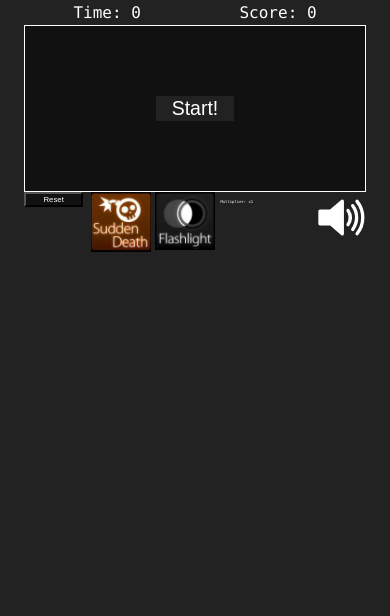
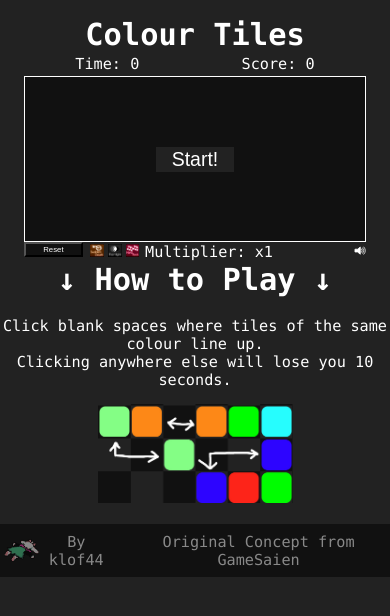
Before and after one commit to klof44/klof44.github.io, a plain HTML site: page colour-tiles/index.html in a window 390 px wide. Drawn offline with Linux system fonts and the light colour scheme.

Commit message:
hardrock

```diff
--- a/colour-tiles/index.html
+++ b/colour-tiles/index.html
@@ -7,6 +7,7 @@
     <link rel="stylesheet" href="/static/style/colour-tiles.css">
 </head>
 <body>
+    <h1 class="title">Colour Tiles</h1>
     <div class="info">
         <p id="time">Time: 0</p>
         <p id="score">Score: 0</p>
@@ -16,14 +17,30 @@
         <button id="start" onclick="StartGame()">Start!</button>
     </div>
     <div>
-        <button id="mute" onclick="Mute()"><img src="/static/img/colour-tiles/Speaker_Icon.svg" height="50"></button>
+        <button id="mute" onclick="Mute()"><img src="/static/img/colour-tiles/Speaker_Icon.svg" width="60"></button>
         <button id="reset" onclick="ResetGame()">Reset</button>
     </div>
     <div id="mods" class="mods">
         <button id="sudden-death" onclick="ToggleSD()"><img src="/static/img/colour-tiles/sd_mod.png" width="60"></button>
         <button id="flashlight-mod" onclick="ToggleFL()"><img src="/static/img/colour-tiles/fl_mod.png" width="60"></button>
+        <button id="hardrock-mod" onclick="ToggleHR()"><img src="/static/img/colour-tiles/hr_mod.png" width="60"></button>
         <p id="mod-multiplier">Multiplier: x1</p>
     </div>
+
+    <div class="howto">
+        <h1>↓ How to Play ↓</h1>
+        <p>
+            Click blank spaces where tiles of the same colour line up.<br>
+            Clicking anywhere else will lose you 10 seconds.
+        </p>
+        <img src="/static/img/colour-tiles/tutorial.png" alt="tutorial">
+    </div>
+
+    <div class="footer">
+        <a class="with-image" href="/"><img src="/static/img/pfp.png" height="30" alt="pfp"> By klof44</a>
+        <a href="https://en.gamesaien.com/game/color_tiles/" target="_blank">Original Concept from GameSaien</a>
+    </div>
+
     <script src="/static/js/colour-tiles.js"></script>
 </body>
 </html>
--- a/static/js/colour-tiles.js
+++ b/static/js/colour-tiles.js
@@ -27,10 +27,6 @@ let mute = false
 
 let board = document.getElementById("board")
 let flashlight = document.getElementById("flashlight")
-flashlight.style.width = board.getBoundingClientRect().width - 2 + "px"
-flashlight.style.height = board.getBoundingClientRect().height - 2 + "px"
-flashlight.style.top = board.getBoundingClientRect().top + "px"
-flashlight.style.left = board.getBoundingClientRect().left + "px"
 
 let mousex = 0
 let mousey = 0
@@ -54,6 +50,7 @@ function StartGame() {
 
     time = 120
     score = 0
+    updateTime()
 
     let modsMenu = document.getElementById("mods")
     modsMenu.classList.add("mods-locked")
@@ -120,6 +117,9 @@ function CreateBoard() {
         for (let j = 0; j < 32; j++) {
             let tile = document.createElement("img")
             tile.src = "/static/img/colour-tiles/" + tileNames[tiles[i][j]]
+            if (hrMod) {
+                tile.classList.add("hr-tile")
+            }
             tile.classList.add("tile")
             tile.id = i + "-" + j
             tile.draggable = false
@@ -180,6 +180,10 @@ function StartTimer() {
 }
 
 function updateTime(change = 0) {
+    if (hrMod) {
+        change = change * 2
+    }
+
     if (sdMod && change < 0) {
         EndGame()
     }
@@ -331,11 +335,37 @@ function ToggleFL() {
     }
 
     let modMultiplier = document.getElementById("mod-multiplier");
-    modMultiplier.innerHTML = `Multiplier: x${multiplier}`;
+    modMultiplier.innerHTML = `Multiplier: x${Math.round(multiplier * 100) / 100}`;
 }
+
 function UpdateFL() {
+    flashlight.style.width = board.getBoundingClientRect().width - 2 + "px"
+    flashlight.style.height = board.getBoundingClientRect().height - 2 + "px"
+    flashlight.style.top = board.getBoundingClientRect().top + "px"
+    flashlight.style.left = board.getBoundingClientRect().left + "px"
     if (flMod && time != 0)
         flashlight.style.backgroundImage = `radial-gradient(circle at ${mousex - board.getBoundingClientRect().left}px ${mousey - board.getBoundingClientRect().top}px, transparent, #000 ${((time) / 1.5)}%)`;
     else
         flashlight.style.backgroundImage = "none";
 }
+
+let hrMod = false;
+function ToggleHR() {
+    if (time != 0) return;
+
+    let hrIcon = document.getElementById("hardrock-mod").children[0];
+
+    if (hrMod) {
+        hrMod = false;
+        hrIcon.classList.remove("active-mod");
+        multiplier -= 0.06;
+    }
+    else {
+        hrMod = true;
+        hrIcon.classList.add("active-mod");
+        multiplier += 0.06;
+    }
+
+    let modMultiplier = document.getElementById("mod-multiplier");
+    modMultiplier.innerHTML = `Multiplier: x${Math.round(multiplier * 100) / 100}`;
+}
--- a/static/style/colour-tiles.css
+++ b/static/style/colour-tiles.css
@@ -4,11 +4,20 @@ body {
     color: #ffffff;
     text-align: center;
     margin: 0;
+    font-size: 1.8vh;
+}
+.title {
+    margin-bottom: 0;
+    margin-top: 2vh;
 }
 .tile {
     width: 2.5vw;
     padding: 0.1vw;
-
+}
+.hr-tile {
+    width: 0.8vw;
+    height: 0.8vw;
+    padding: 0.95vw;
 }
 #board {
     background-color: #111111;
@@ -48,7 +57,7 @@ body {
 #reset {
     font-size: 2vw;
     width: 15vw;
-    margin-left: 6.25vw;
+    margin-left: 6.2vw;
     float: left;
     background-color: #111111;
     color: white;
@@ -58,6 +67,10 @@ body {
     margin-right: 6.25vw;
     float: right;
     color: white;
+    width: 3vw;
+}
+#mute img {
+    width: 3vw;
 }
 #mute:hover {
     cursor: pointer;
@@ -75,17 +88,18 @@ body {
     all: unset;
     margin-top: auto;
     margin-bottom: auto;
+    width: 3.5vw;
 }
 .mods p {
     margin: auto;
     margin-left: 0.5vw;
     margin-right: 0.5vw;
-    font-size: 1vw;
 }
 .mods button:hover {
     cursor: pointer;
 }
 .mods img {
+    width: 3.5vw;
     transition: transform 0.1s, box-shadow 0.1s;
 }
 .active-mod {
@@ -102,3 +116,41 @@ body {
     border: #ffffff solid 0.1vw;
     pointer-events: none;
 }
+.howto {
+    margin-bottom: 2vh;
+}
+.howto h1 {
+    margin-top: 0;
+}
+.howto img {
+    width: 50vw;
+}
+.footer {
+    background-color: #111111;
+    display: flex;
+    padding-top: 1vh;
+    padding-bottom: 1vh;
+    gap: 5vw;
+    padding-inline: 1vw;
+}
+.footer img {
+    margin-top: auto;
+    margin-bottom: auto;
+    height: 3vh;
+}
+.with-image {
+    display: flex;
+    align-items: center;
+    gap: 0.5vw;
+}
+.footer a {
+    color: white;
+    text-decoration: none;
+    margin-top: auto;
+    margin-bottom: auto;
+    opacity: 0.5;
+    transition-duration: 0.5s;
+}
+.footer a:hover {
+    opacity: 1;
+}
--- a/static/style/home.css
+++ b/static/style/home.css
@@ -1,5 +1,5 @@
 body {
-    background-color: #000000;
+    background-color: #222;
     color: #fff;
     font-family: Consolas;
     margin: 0;
```
Also changed, not shown: index.html (+8 -8 lines), static/img/colour-tiles/hr_mod.png (added), static/img/colour-tiles/tutorial.png (added).
